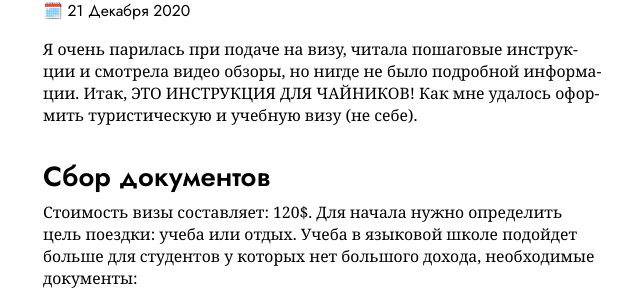
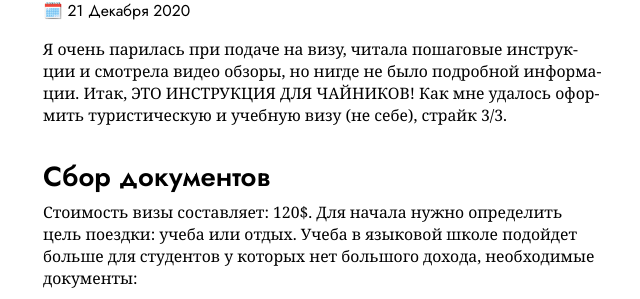
Before and after one commit to keresm/keresaina.github.io, a Jekyll site: the page built from _posts/2020-11-22-viza.md, in a window 1280 px wide and 900 px high. Shown: the part 262-561 px from the top of the window, without its empty margins (317-957 px from the left). Built offline with Jekyll 4.4.1, drawn with Linux system fonts in a browser that asks for light colours.

Commit message:
Update 2020-11-22-viza.md

```diff
--- a/_posts/2020-11-22-viza.md
+++ b/_posts/2020-11-22-viza.md
@@ -4,7 +4,7 @@
 date:   2020-12-21 21:41:13 +0900
 
 ---
-Я очень парилась при подаче на визу, читала пошаговые инструкции и смотрела видео обзоры, но нигде не было подробной информации. Итак, ЭТО ИНСТРУКЦИЯ ДЛЯ ЧАЙНИКОВ! Как мне удалось оформить туристическую и учебную визу (не себе).
+Я очень парилась при подаче на визу, читала пошаговые инструкции и смотрела видео обзоры, но нигде не было подробной информации. Итак, ЭТО ИНСТРУКЦИЯ ДЛЯ ЧАЙНИКОВ! Как мне удалось оформить туристическую и учебную визу (не себе), страйк 3/3.
 
 ## Сбор документов
 
@@ -29,7 +29,7 @@
 - Справка о недвижимости, свидетельство о браке (если есть)
 
 <figure>
-  <img src="{{ site.url }}/assets/images/1.jpg" data-action="zoom" />
+  <img src="{{ site.url }}/assets/images/1." data-action="zoom" />
 </figure>
 
 
```
